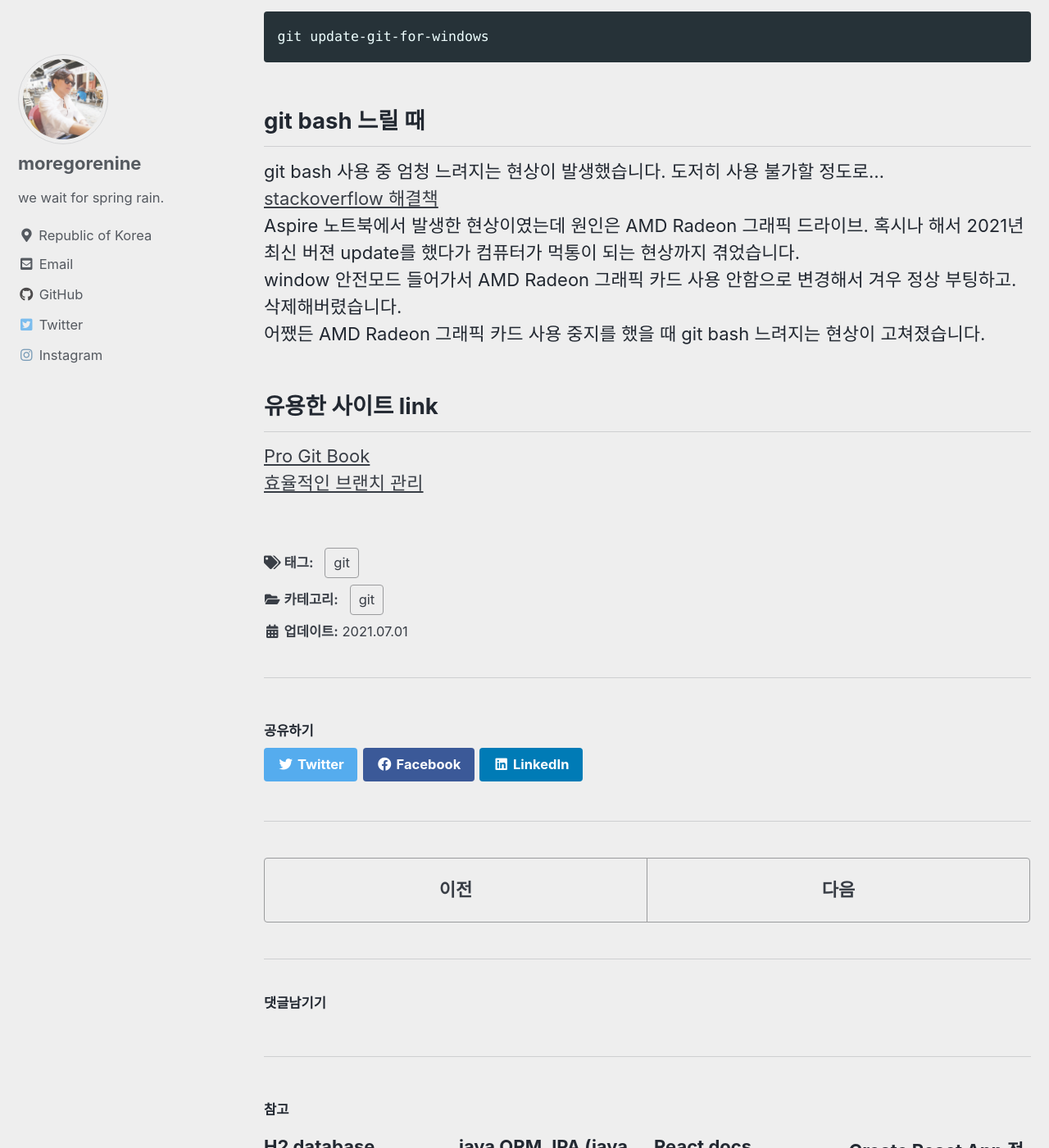
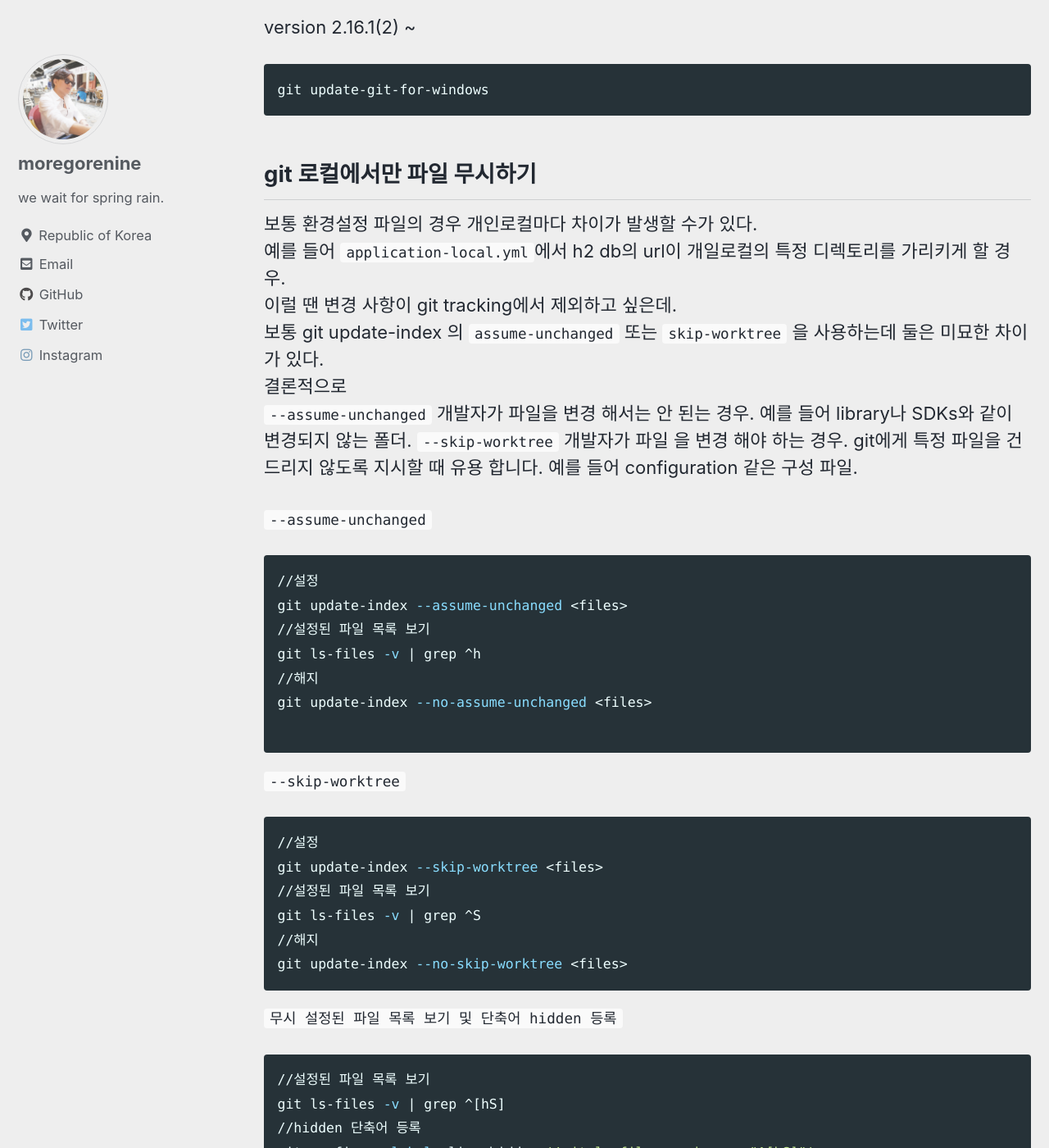
Before and after one commit to moregorenine/moregorenine.github.io, a Jekyll site: the page built from _posts/git/2021-7-1-git.md, in a window 1280 px wide and 1400 px high, scrolled down 4711 px. Shown: the whole window at 82% size. Built offline with Jekyll 4.4.1, drawn with Linux system fonts in a browser that asks for light colours; cached includes are drawn as plain includes; comment, search, counter and statistics services are not loaded; some of the changed text lies outside the part shown.

Commit message:
Update 2021-7-1-git.md

````diff
--- a/_posts/git/2021-7-1-git.md
+++ b/_posts/git/2021-7-1-git.md
@@ -18,6 +18,7 @@ git config --global alias.c "checkout"
 git config --global alias.cp "cherry-pick"
 git config --global alias.co "commit"
 git config --global alias.d "diff"
+git config --global alias.h '!git ls-files -v | grep "^[hS]"'
 git config --global alias.l "log --oneline --graph -30 --pretty=format:'%C(Yellow)%h%C(reset) %s %C(auto)%d%C(reset) %C(dim white)%an%C(reset) %C(dim cyan)%ci%C(reset)'"
 git config --global alias.ln "log --oneline --graph --no-merges -30 --pretty=format:'%C(Yellow)%h%C(reset) %s %C(auto)%d%C(reset) %C(dim white)%an%C(reset) %C(dim cyan)%ci%C(reset)'"
 git config --global alias.ll "log --oneline --graph --all -30 --pretty=format:'%C(Yellow)%h%C(reset) %s %C(auto)%d%C(reset) %C(dim white)%an%C(reset) %C(dim cyan)%ci%C(reset)'"
@@ -128,6 +129,47 @@ version 2.16.1(2) ~
 git update-git-for-windows
 ```
 
+## git 로컬에서만 파일 무시하기
+보통 환경설정 파일의 경우 개인로컬마다 차이가 발생할 수가 있다.
+예를 들어 `application-local.yml`에서 h2 db의 url이 개일로컬의 특정 디렉토리를 가리키게 할 경우.
+이럴 땐 변경 사항이 git tracking에서 제외하고 싶은데.
+보통 git update-index 의 `assume-unchanged` 또는 `skip-worktree` 을 사용하는데 둘은 미묘한 차이가 있다.
+결론적으로
+`--assume-unchanged` 개발자가 파일을 변경 해서는 안 된는 경우. 예를 들어 library나 SDKs와 같이 변경되지 않는 폴더.
+`--skip-worktree` 개발자가 파일 을 변경 해야 하는 경우. git에게 특정 파일을 건드리지 않도록 지시할 때 유용 합니다. 예를 들어 configuration 같은 구성 파일.
+
+`--assume-unchanged`
+
+```bash
+//설정
+git update-index --assume-unchanged <files>
+//설정된 파일 목록 보기
+git ls-files -v | grep ^h
+//해지
+git update-index --no-assume-unchanged <files>
+
+```
+
+`--skip-worktree`
+
+```bash
+//설정
+git update-index --skip-worktree <files>
+//설정된 파일 목록 보기
+git ls-files -v | grep ^S
+//해지
+git update-index --no-skip-worktree <files>
+```
+
+`무시 설정된 파일 목록 보기 및 단축어 hidden 등록`
+
+```bash
+//설정된 파일 목록 보기
+git ls-files -v | grep ^[hS]
+//hidden 단축어 등록
+git config --global alias.hidden '!git ls-files -v | grep "^[hS]"'
+```
+
 ## git bash 느릴 때
 git bash 사용 중 엄청 느려지는 현상이 발생했습니다. 도저히 사용 불가할 정도로...
 [stackoverflow 해결책](https://stackoverflow.com/questions/42888024/git-bash-mintty-is-extremely-slow-on-windows-10-os)
````
